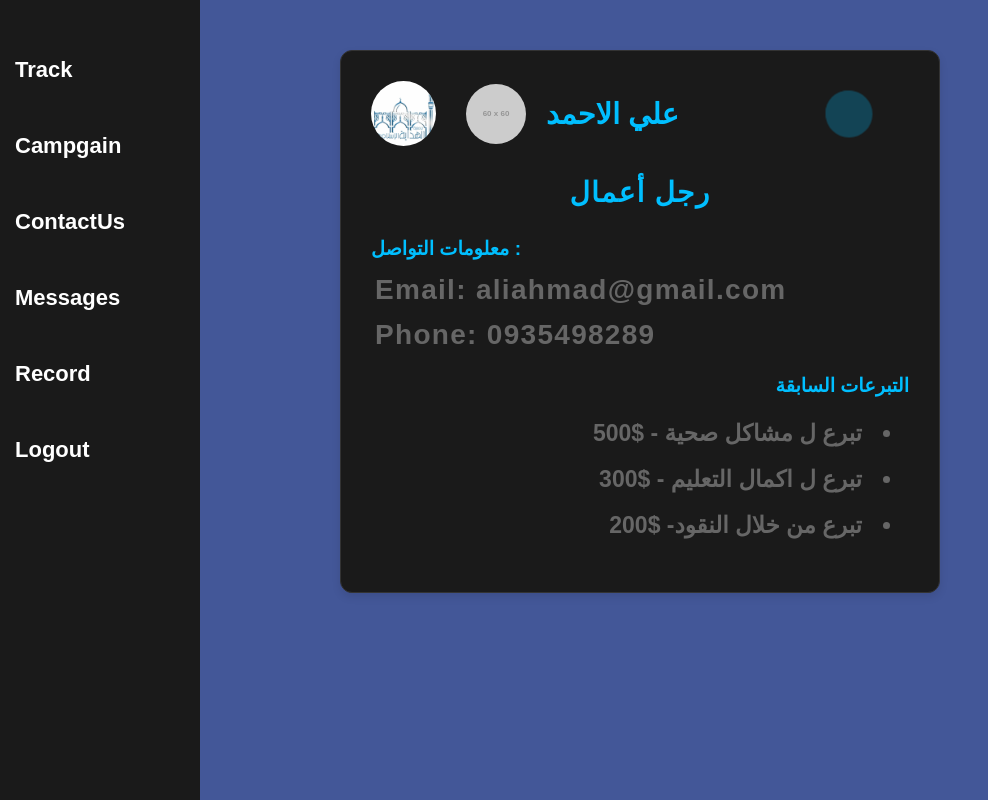
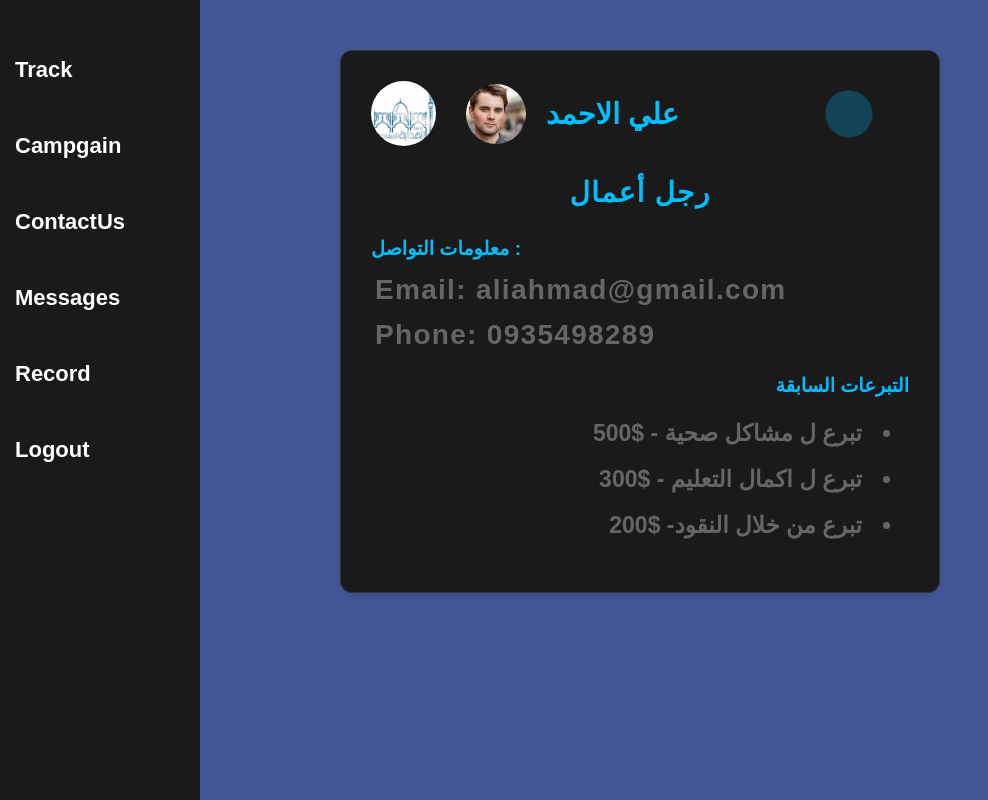
Before and after one commit to ataRajo/CRM-project, a React (Vite) app: page /User in a window 1280 px wide. Shown: the whole page, without its empty margins (0-988 px from the left). Built offline with nearby package versions, Linux system fonts and the light colour scheme.

Commit message:
persphoto

```diff
--- a/src/App.jsx
+++ b/src/App.jsx
@@ -18,9 +18,8 @@ import Messages from './Components/Messages/Messages'
 
 const App = () => {
   const donor = {
-
     name: 'علي الاحمد',
-    avatar: 'https://via.placeholder.com/60',
+    avatar: '',
     bio: 'رجل أعمال',
     email: 'aliahmad@gmail.com',
     phone: '0935498289',
@@ -107,5 +106,5 @@ export default App
   Commit Log :move from log out to log in
   commit Messages : added Messages interface with Routing :)
   commit icon : added the icon in front of search bar (not pinned)
-
+  commit alert : alert when we click on btn
   */ }
--- a/src/Components/NavBar/UserProfile/User.jsx
+++ b/src/Components/NavBar/UserProfile/User.jsx
@@ -45,6 +45,7 @@ import React from 'react';
 import './User.css';
 import { Link } from 'react-router-dom';
 import photo from '../photo/charity.jpg'
+import man from '../photo/man.jpg'
 
 const User = ({ donor }) => {
     return (
@@ -72,7 +73,7 @@ const User = ({ donor }) => {
                 <img className='iconCharity' src={photo} alt='Cahrity Photo' />
                 <div className="animated-circle"></div>
 
-                <img src={donor.avatar} alt="Donor Avatar" className="donor-avatar" />
+                <img src={man} alt="Donor Avatar" className="donor-avatar" />
                 <h2>{donor.name}</h2>
             </div>
             <div className="donor-bio">
```
Also changed, not shown: src/Components/NavBar/photo/man.jpg (added).
